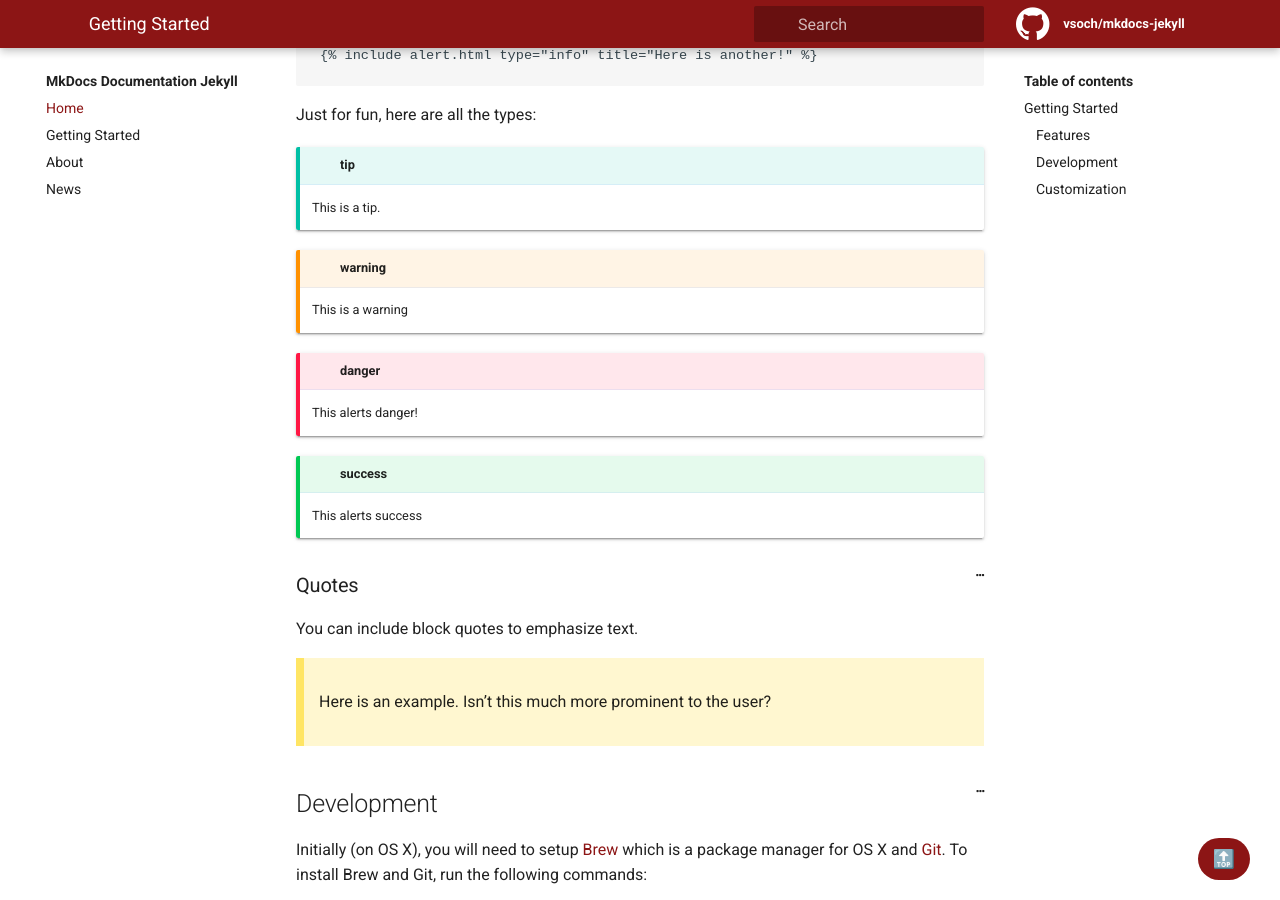
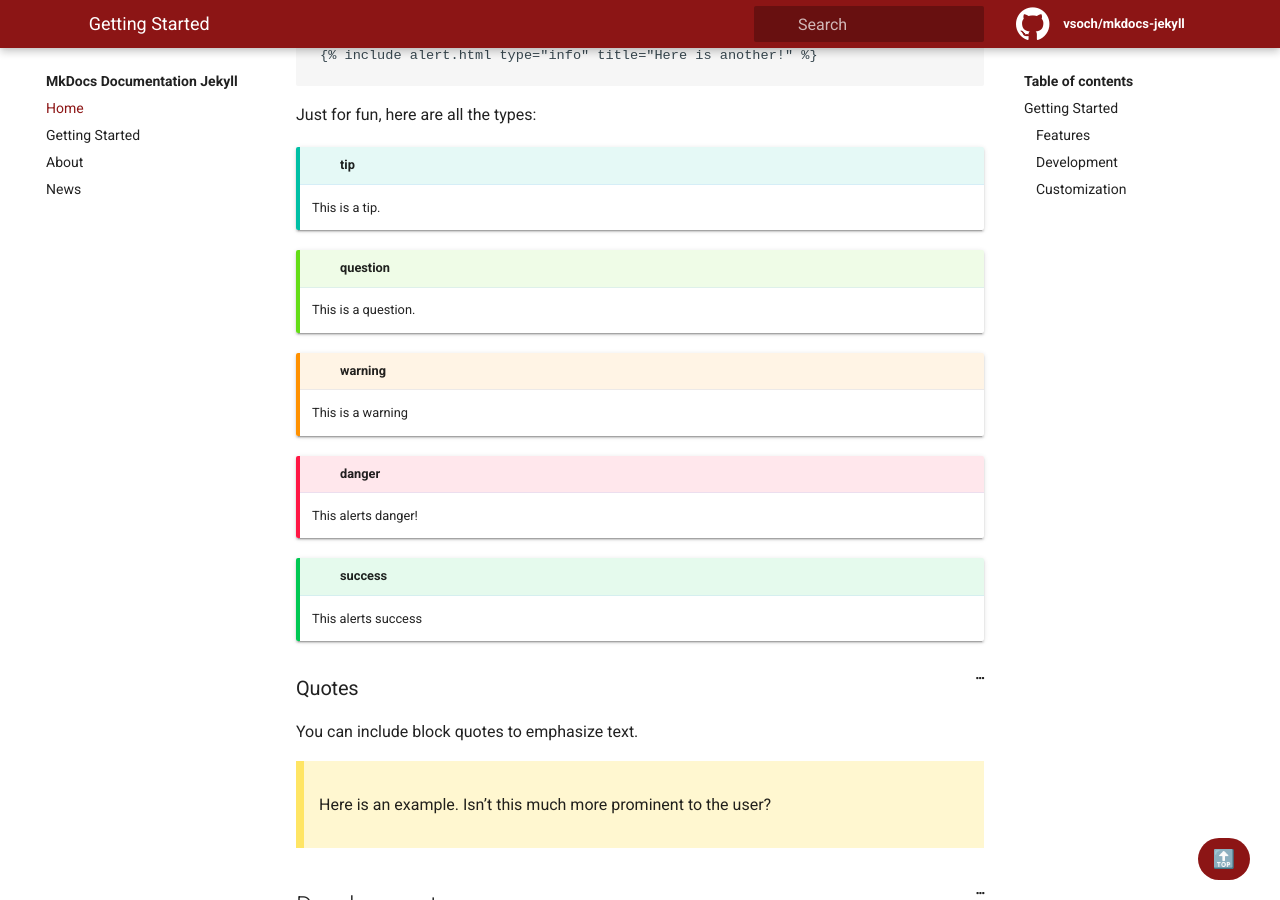
Before and after one commit to vsoch/mkdocs-jekyll, a Jekyll site: the page built from _docs/getting-started.md, in a window 1280 px wide and 900 px high, scrolled down 4192 px. Built offline with Jekyll 4.4.1, drawn with Linux system fonts in a browser that asks for light colours.

Commit message:
adding question alert
Signed-off-by: Vanessa Sochat <vsochat@stanford.edu>

```diff
--- a/_docs/getting-started.md
+++ b/_docs/getting-started.md
@@ -207,6 +207,7 @@ and primary.
 Just for fun, here are all the types:
 
 {% include alert.html type="tip" content="This is a tip." %}
+{% include alert.html type="question" content="This is a question." %}
 {% include alert.html type="warning" content="This is a warning" %}
 {% include alert.html type="danger" content="This alerts danger!" %}
 {% include alert.html type="success" content="This alerts success" %}
```
Also changed, not shown: 1 other file.
